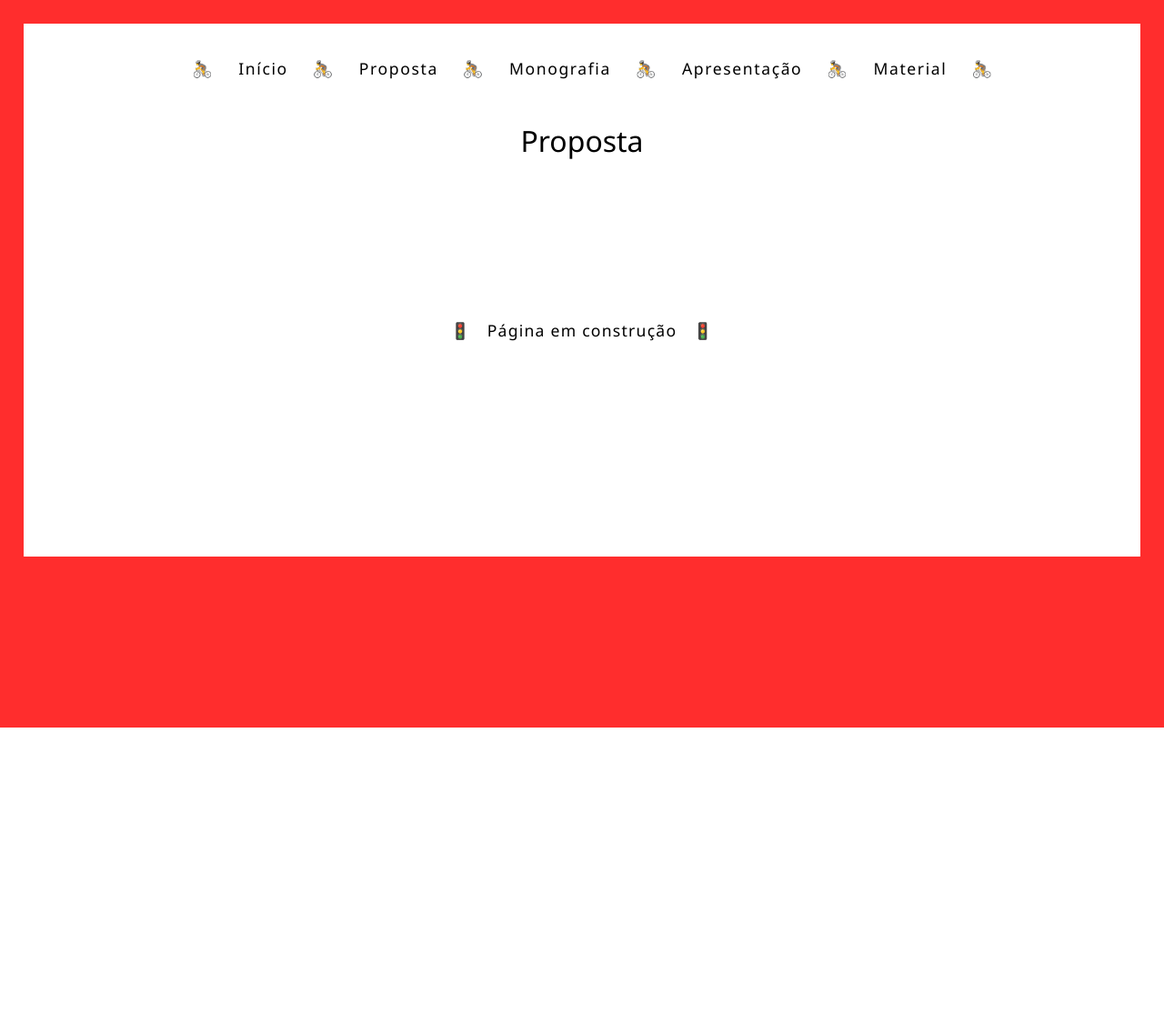
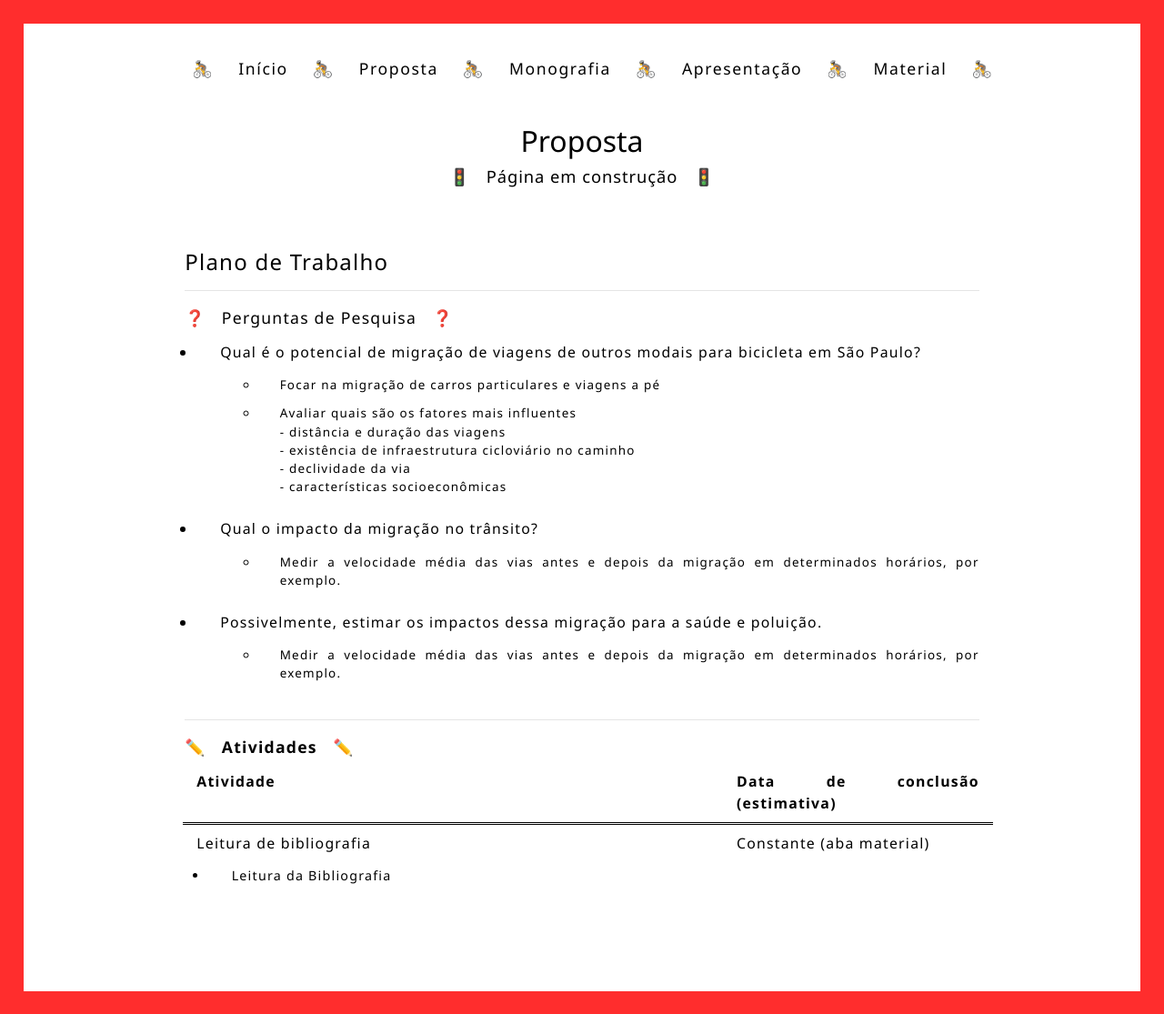
Before and after one commit to pepedrog/SP-Cycling-Potential, a PHP site: page /html/proposta.html in a window 1280 px wide. Shown: the whole page at 91% size. Before the commit the page ends 800 px from the top, so only its background shows below. Run offline with PHP 8.4, Linux system fonts and the light colour scheme; some libraries are stand-ins or nearby versions.

Commit message:
cesboçando o plano de trabalho

```diff
--- a/pagina_web/css/mac0499.css
+++ b/pagina_web/css/mac0499.css
@@ -11,8 +11,6 @@ body {
     height: 100%;
     padding: 3% 3% 3% 3%;
     background-color: white;
-    border-width: 2px;
-    border-color: black;
     font-family: 'Segoe UI', Roboto, Oxygen, Ubuntu, Cantarell, 'Open Sans', 'Helvetica Neue', sans-serif;
     color: black;
 }
@@ -101,29 +99,38 @@ a:hover {
     letter-spacing: 0.09em;
 }
 
-.artigos {
+.topicos {
     padding-left: 1.5%;
     padding-top: 1.5%;
     font-size: 0.9em;
 }
 
-.artigos .detalhes {
-    padding-left: 50px;
-    font-size: 13px;
+.topicos .detalhes {
+    padding-left: 5%;
+    padding-top: 01em;
+    font-size: 0.85em;
 }
 
-.artigos li {
-    padding-left: 20px;
-    padding-bottom: 15px;
+.topicos li {
+    padding-left: 3%;
+    padding-bottom: 0.85em;
 }
 
 .autor {
-    font-size: 12px;
+    font-size: 0.8em;
 }
 
-.artigos a:hover {
+.topicos a:hover {
     color: rgb(255, 45, 45);
     text-decoration: none;
+}
+
+
+.tabela .titulo {
+    font-weight: bold;
+    margin-bottom: 1%;
+    padding-bottom: 1%;
+    border-bottom: 0.2em double black;
 }
 
 .slider::-moz-range-thumb {
--- a/pagina_web/html/proposta.html
+++ b/pagina_web/html/proposta.html
@@ -1,15 +1,18 @@
 <!doctype html>
 <html lang="en">
+
 <head>
     <!-- Required meta tags -->
     <meta charset="utf-8">
     <meta name="viewport" content="width=device-width, initial-scale=1, shrink-to-fit=no">
 
     <!-- Bootstrap CSS -->
-    <link rel="stylesheet" href="https://maxcdn.bootstrapcdn.com/bootstrap/4.0.0/css/bootstrap.min.css" integrity="sha384-Gn5384xqQ1aoWXA+058RXPxPg6fy4IWvTNh0E263XmFcJlSAwiGgFAW/dAiS6JXm" crossorigin="anonymous">
+    <link rel="stylesheet" href="https://maxcdn.bootstrapcdn.com/bootstrap/4.0.0/css/bootstrap.min.css"
+        integrity="sha384-Gn5384xqQ1aoWXA+058RXPxPg6fy4IWvTNh0E263XmFcJlSAwiGgFAW/dAiS6JXm" crossorigin="anonymous">
     <link rel="stylesheet" href="../css/mac0499.css" runat="server" type="text/css">
     <title>Proposta</title>
 </head>
+
 <body>
     <div class="main">
         <header class="row justify-content-center">
@@ -30,16 +33,65 @@
         <div>
             <main role="main" class="pb-3">
                 <h2 class="subtitle text-center">Proposta</h2>
-                <!--<h3 class="subtitle text-center">Bibliografia e dados</h3>-->
+                <h3 class="subtitle text-center">🚦 &nbsp; Página em construção &nbsp; 🚦</h3>
                 <div class="content">
-                    <br /><br /><br />
-                    <br /><br />
-                    <p class="text-center">
-                        🚦 &nbsp; Página em construção &nbsp; 🚦
-                    </p>
-                    <br /><br /><br />
-                    <br /><br />
-                </div>
+                    <br />
+                    <h4>Plano de Trabalho</h4>
+                    <hr />
+                    ❓ &nbsp; Perguntas de Pesquisa &nbsp; ❓
+                    <br />
+                    <ul class="topicos">
+                        <li> Qual é o potencial de migração de viagens de outros modais para bicicleta em São Paulo?
+                            <ul class="detalhes">
+                                <li>Focar na migração de carros particulares e viagens a pé</li>
+                                <li>Avaliar quais são os fatores mais influentes <br />
+                                    - distância e duração das viagens <br />
+                                    - existência de infraestrutura cicloviário no caminho <br />
+                                    - declividade da via <br />
+                                    - características socioeconômicas <br />
+                                </li>
+
+                            </ul>
+                        </li>
+                        <li> Qual o impacto da migração no trânsito?
+                            <ul class="detalhes">
+                                <li>
+                                    Medir a velocidade média das vias antes e depois da migração em
+                                    determinados horários, por exemplo.
+                                </li>
+                            </ul>
+                        </li>
+                        <li> Possivelmente, estimar os impactos dessa migração para a saúde e poluição.
+                            <ul class="detalhes">
+                                <li>
+                                    Medir a velocidade média das vias antes e depois da migração em
+                                    determinados horários, por exemplo.
+                                </li>
+                            </ul>
+                        </li>
+                    </ul>
+                    <hr />
+                    ✏️ &nbsp; <b>Atividades</b> &nbsp; ✏️
+                    <br />
+                    <div class="topicos">
+                        <div class="tabela">
+                            <div class="row titulo">
+                                <div class="col-8">Atividade</div>
+                                <div class="col-4">Data de conclusão (estimativa)</div>
+                            </div>
+                            <div class="row">
+                                <div class="col-8">Leitura de bibliografia</div>
+                                <div class="col-4">Constante (aba material)</div>
+                            </div>
+                        </div>
+                        </table>
+                        <ul class="topicos">
+                            <li>
+                                Leitura da Bibliografia
+
+                            </li>
+                        </ul>
+                    </div>
             </main>
         </div>
     </div>
@@ -51,10 +103,17 @@
     </footer>-->
     <!-- Optional JavaScript -->
     <!-- jQuery first, then Popper.js, then Bootstrap JS -->
-    <script src="https://code.jquery.com/jquery-3.2.1.slim.min.js" integrity="sha384-KJ3o2DKtIkvYIK3UENzmM7KCkRr/rE9/Qpg6aAZGJwFDMVNA/GpGFF93hXpG5KkN" crossorigin="anonymous"></script>
-    <script src="https://cdnjs.cloudflare.com/ajax/libs/popper.js/1.12.9/umd/popper.min.js" integrity="sha384-ApNbgh9B+Y1QKtv3Rn7W3mgPxhU9K/ScQsAP7hUibX39j7fakFPskvXusvfa0b4Q" crossorigin="anonymous"></script>
-    <script src="https://maxcdn.bootstrapcdn.com/bootstrap/4.0.0/js/bootstrap.min.js" integrity="sha384-JZR6Spejh4U02d8jOt6vLEHfe/JQGiRRSQQxSfFWpi1MquVdAyjUar5+76PVCmYl" crossorigin="anonymous"></script>
+    <script src="https://code.jquery.com/jquery-3.2.1.slim.min.js"
+        integrity="sha384-KJ3o2DKtIkvYIK3UENzmM7KCkRr/rE9/Qpg6aAZGJwFDMVNA/GpGFF93hXpG5KkN"
+        crossorigin="anonymous"></script>
+    <script src="https://cdnjs.cloudflare.com/ajax/libs/popper.js/1.12.9/umd/popper.min.js"
+        integrity="sha384-ApNbgh9B+Y1QKtv3Rn7W3mgPxhU9K/ScQsAP7hUibX39j7fakFPskvXusvfa0b4Q"
+        crossorigin="anonymous"></script>
+    <script src="https://maxcdn.bootstrapcdn.com/bootstrap/4.0.0/js/bootstrap.min.js"
+        integrity="sha384-JZR6Spejh4U02d8jOt6vLEHfe/JQGiRRSQQxSfFWpi1MquVdAyjUar5+76PVCmYl"
+        crossorigin="anonymous"></script>
     <script src="../js/game.js"></script>
     <script src="../js/document_search.js"></script>
 </body>
+
 </html>
```
Also changed, not shown: pagina_web/html/material.html (+3 -5 lines).
